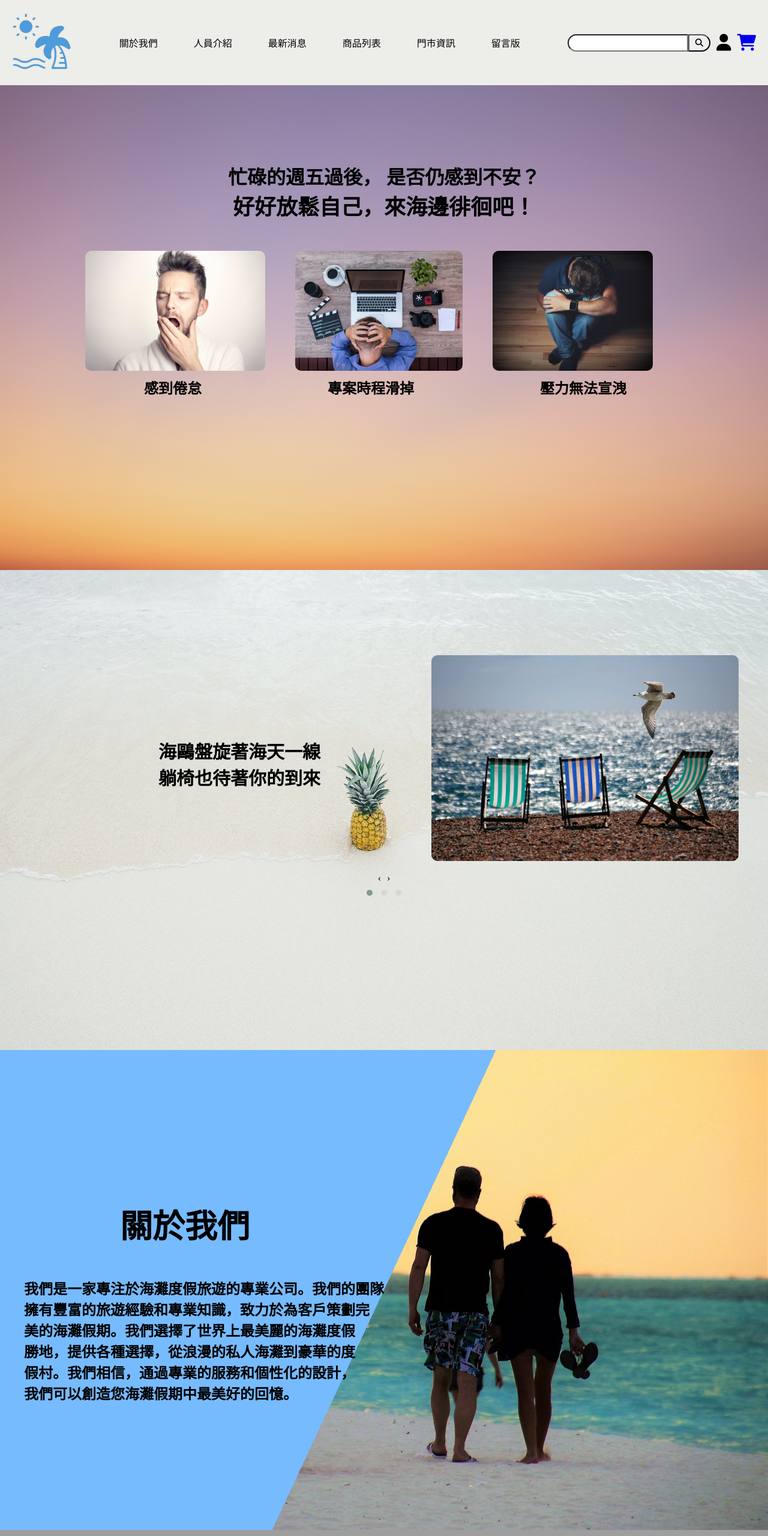
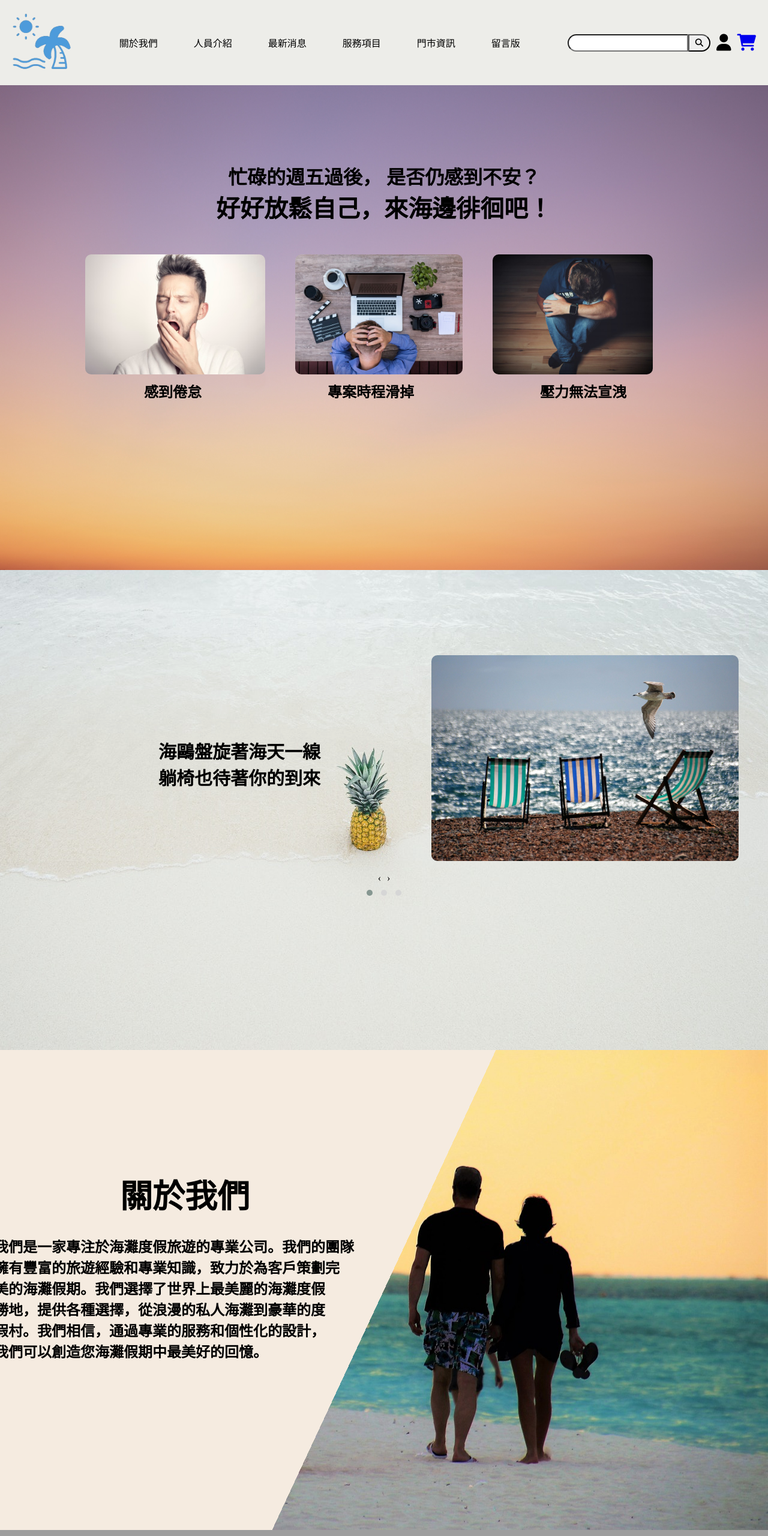
Before and after one commit to corycory1234/project, a plain HTML site: page index.html in a window 1280 px wide. Shown: the top 2560 px of the page at 60% size. Drawn offline with nearby package versions, Linux system fonts and the light colour scheme; grey boxes are pictures that could not be loaded; a script that the page names is missing.

Commit message:
第5次上傳

```diff
--- a/CSS/index.css
+++ b/CSS/index.css
@@ -173,7 +173,7 @@ html, body{
     white-space:nowrap ;
 }
 .mindset-txt h1:nth-child(2){
-    font-size: 36px;
+    font-size: 40px;
 }
 
 .mindset-pic img:hover{
@@ -228,7 +228,7 @@ html, body{
     display: inline-block;
     font-size: 36px;
     margin-left: 200px;
-    margin-top: 250px;
+    margin-top: 200px;
 }
 .aboutUs .title h1{
 }
@@ -238,7 +238,7 @@ html, body{
     background-color: #ccc;
     /* 多重寫法；漸層(115斜角)中間 中間/寬100% 高100% ,
     url(圖片網址) 靠右 中間/寬auto 高auto */
-    background: linear-gradient(115deg, #7bf 50%, transparent 50%) center center / 100% 100%,
+    background: linear-gradient(115deg, #F5EBE0 50%, transparent 50%) center center / 100% 100%,
                 url("../img/couple.jpg")
                 right center / auto auto;
 
@@ -256,10 +256,11 @@ html, body{
     justify-content: center;
     /*讓border底線不撐到滿版, 只對齊文字長度*/
     align-items: flex-start;
+    margin-left: -50px;
 }
-.aboutUs-Txt h1{
+.aboutUs-Txt h2{
     /* display: block; */
-    padding-top: 50px;
+    padding-top: 30px;
 }
 
 
@@ -535,7 +536,7 @@ html, body{
 }
 .board{
     height: 100%;
-    background-image: linear-gradient(-30deg,#bdbdb5,#bcbcb8,#EDEDE9);
+    background-image: linear-gradient(-30deg,#bdbdb5,#dcdcca,#EDEDE9);
 }
 
 .board-container{
@@ -579,12 +580,12 @@ textarea{
 }
 
 
-/********************* 商品列表 ************************/
+/********************* 服務項目 ************************/
 #section{
     height: 100vh;
 }
 .product .title{
-    margin-left: 590px;
+    margin-left: 660px;
    padding-top: 20px;
    font-size: 24px;
 }
--- a/index.html
+++ b/index.html
@@ -22,8 +22,8 @@
                     <div class="nav-a">
                         <a href="#about">關於我們</a>
                         <a href="#intro">人員介紹</a>
-                        <a href="#news">最新消息</a>
-                        <a href="#product">商品列表</a>
+                        <a href="article.html">最新消息</a>
+                        <a href="#product">服務項目</a>
                         <a href="#store">門市資訊</a>
                         <a href="#comment">留言版</a>
                     </div>
@@ -113,12 +113,12 @@
     <div class="title" data-0="transform: translateX(-1000px); opacity: 0" data-1700="transform: translateX(0px); opacity: 1"> <h1>關於我們</h1> </div>
         <div class="aboutUs-Container">
             <div class="aboutUs-Txt">
-                <h1 data-0="transform: translateX(-1000px); opacity: 0" data-1700="transform: translateX(0px); opacity: 1">我們是一家專注於海灘度假旅遊的專業公司。我們的團隊 <br>
+                <h2 data-0="transform: translateX(-1000px); opacity: 0" data-1700="transform: translateX(0px); opacity: 1">我們是一家專注於海灘度假旅遊的專業公司。我們的團隊 <br>
                     擁有豐富的旅遊經驗和專業知識，致力於為客戶策劃完 <br>
                     美的海灘假期。我們選擇了世界上最美麗的海灘度假 <br>
                     勝地，提供各種選擇，從浪漫的私人海灘到豪華的度 <br>
                      假村。我們相信，通過專業的服務和個性化的設計， <br>
-                      我們可以創造您海灘假期中最美好的回憶。</h1>
+                      我們可以創造您海灘假期中最美好的回憶。</h2>
             </div>
         </div>
     </div>
@@ -271,10 +271,10 @@
 
 
         <div class="store-item">
-            <div class="store-pic" data-bottom-top="transform: translateX(-100px); opacity: 0" data-top-bottom="transform: translateX(0px); opacity: 1">
+            <div class="store-pic" data-bottom-top="transform: translateX(-100px); opacity: 0" data-center="transform: translateX(0px); opacity: 1">
                 <img src="./img/STORE/restaurant_on_pier.jpg" alt="">
             </div>
-            <div class="store-txt" data-bottom-top="transform: translateX(30px); opacity: 0" data-top-bottom="transform: translateX(0px); opacity: 1">
+            <div class="store-txt" data-bottom-top="transform: translateX(20px); opacity: 0" data-center="transform: translateX(0px); opacity: 1">
                 <h2>門市資訊</h2>
                 <p>桃園市中壢區111號1樓</p>
             </div>
```
Also changed, not shown: article.html (+2 -2 lines).
